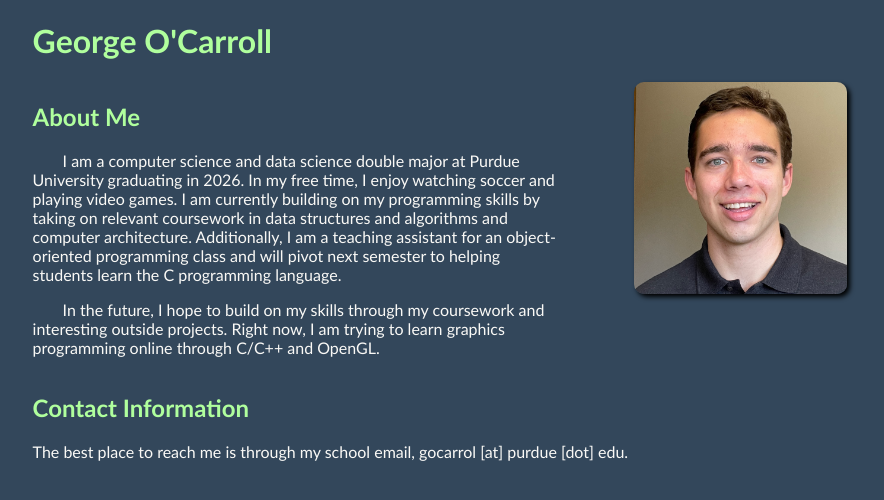
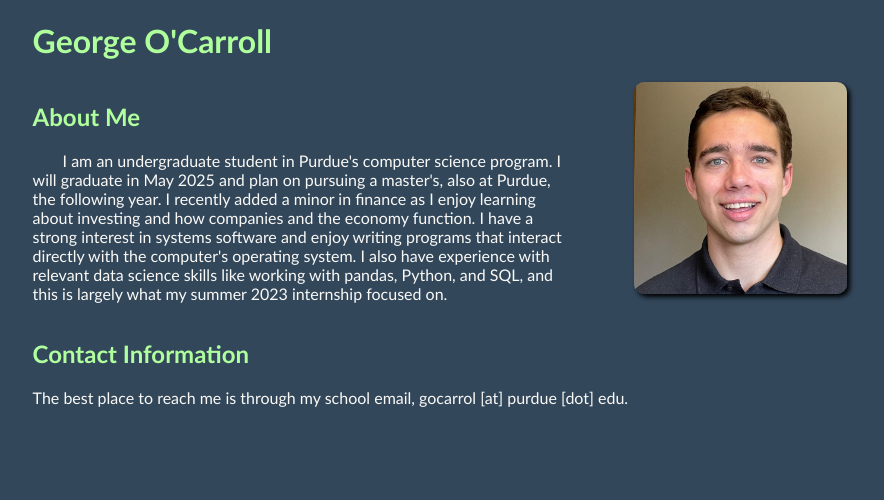
Before and after one commit to gnocarroll/gnocarroll.github.io, a plain HTML site: page index.html in a window 1280 px wide. Shown: the whole page, without its empty margins (165-1049 px from the left). Drawn offline with Linux system fonts and the light colour scheme.

Commit message:
Update index.html

```diff
--- a/index.html
+++ b/index.html
@@ -58,16 +58,11 @@
             About Me
           </h2>
           <p class="indented-p">
-            I am a computer science and data science double major at Purdue University graduating in 2026.
-            In my free time, I enjoy watching soccer and playing video games.
-            I am currently building on my programming skills by taking on relevant coursework in data structures and
-            algorithms and computer architecture.
-            Additionally, I am a teaching assistant for an object-oriented programming class and
-            will pivot next semester to helping students learn the C programming language.
-          </p>
-          <p class="indented-p">
-            In the future, I hope to build on my skills through my coursework and interesting outside projects.
-            Right now, I am trying to learn graphics programming online through C/C++ and OpenGL.
+            I am an undergraduate student in Purdue's computer science program.
+            I will graduate in May 2025 and plan on pursuing a master's, also at Purdue, the following year.
+            I recently added a minor in finance as I enjoy learning about investing and how companies and the economy function.
+            I have a strong interest in systems software and enjoy writing programs that interact directly with the computer's operating system.
+            I also have experience with relevant data science skills like working with pandas, Python, and SQL, and this is largely what my summer 2023 internship focused on.
           </p>
         </div>
         <div class="img-container-1">
```
